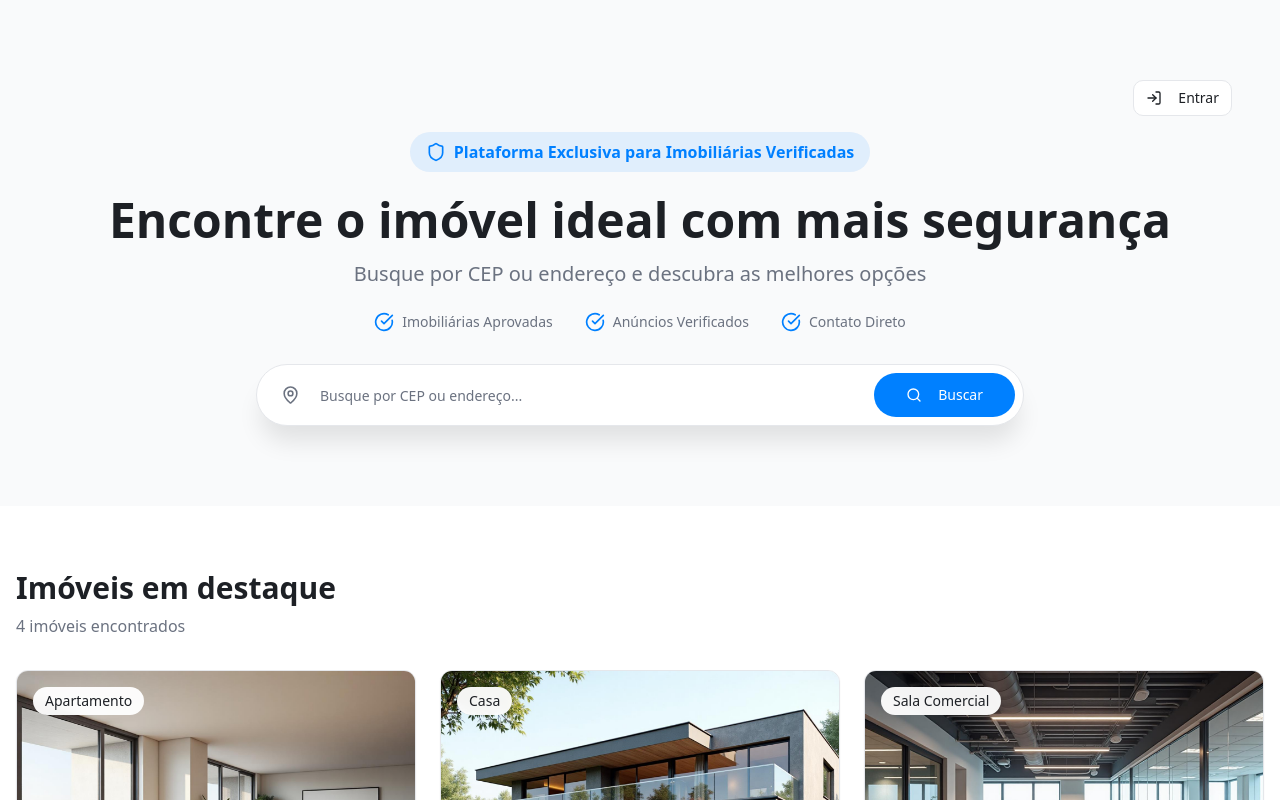
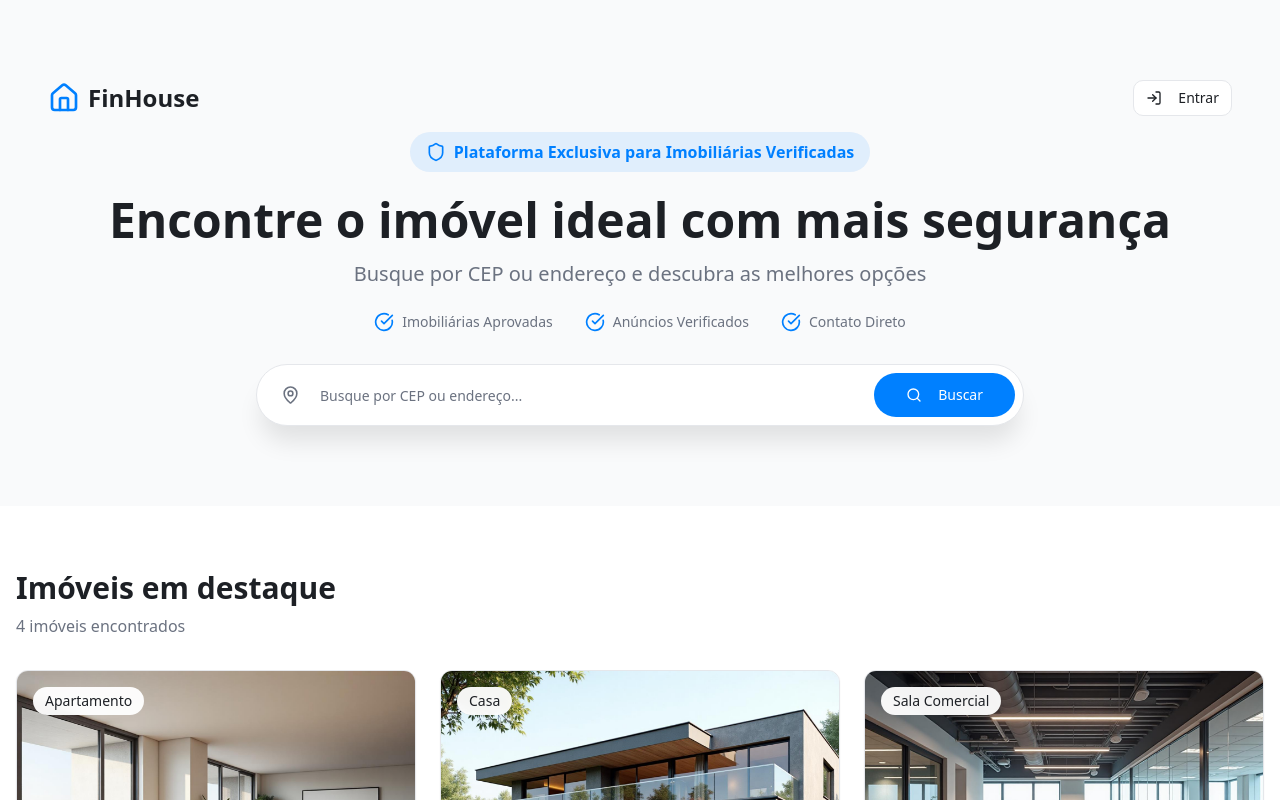
Before and after one commit to contatofinhouse/busca-lar, a React (Vite) app: page / in a window 1280 px wide. Shown: the top 800 px of the page. Built offline with nearby package versions, Linux system fonts and the light colour scheme; the HTML template or start-up script is replaced by a standard one.

Commit message:
Add logo to header

```diff
--- a/src/pages/Index.tsx
+++ b/src/pages/Index.tsx
@@ -4,7 +4,7 @@ import { SearchBar } from "@/components/SearchBar";
 import { PropertyGrid } from "@/components/PropertyGrid";
 import { Button } from "@/components/ui/button";
 import { mockProperties } from "@/lib/mockData";
-import { Building2, LogIn, LogOut, Shield, CheckCircle } from "lucide-react";
+import { Building2, LogIn, LogOut, Shield, CheckCircle, Home } from "lucide-react";
 import { useAuth } from "@/hooks/useAuth";
 
 const Index = () => {
@@ -31,7 +31,12 @@ const Index = () => {
     <div className="min-h-screen bg-background">
       <div className="bg-neutral-50 py-20 px-4">
         <div className="container mx-auto max-w-7xl">
-          <div className="flex justify-end mb-4">
+          <div className="flex justify-between items-center mb-4">
+            <Link to="/" className="flex items-center gap-2">
+              <Home className="h-8 w-8 text-primary" />
+              <span className="text-2xl font-bold text-foreground">FinHouse</span>
+            </Link>
+            <div className="flex items-center gap-4">
             {user ? (
               <div className="flex items-center gap-4">
                 <span className="text-sm text-muted-foreground">
@@ -50,6 +55,7 @@ const Index = () => {
                 </Button>
               </Link>
             )}
+            </div>
           </div>
           <div className="text-center mb-8">
             <div className="inline-flex items-center gap-2 bg-primary/10 text-primary px-4 py-2 rounded-full mb-6">
```
